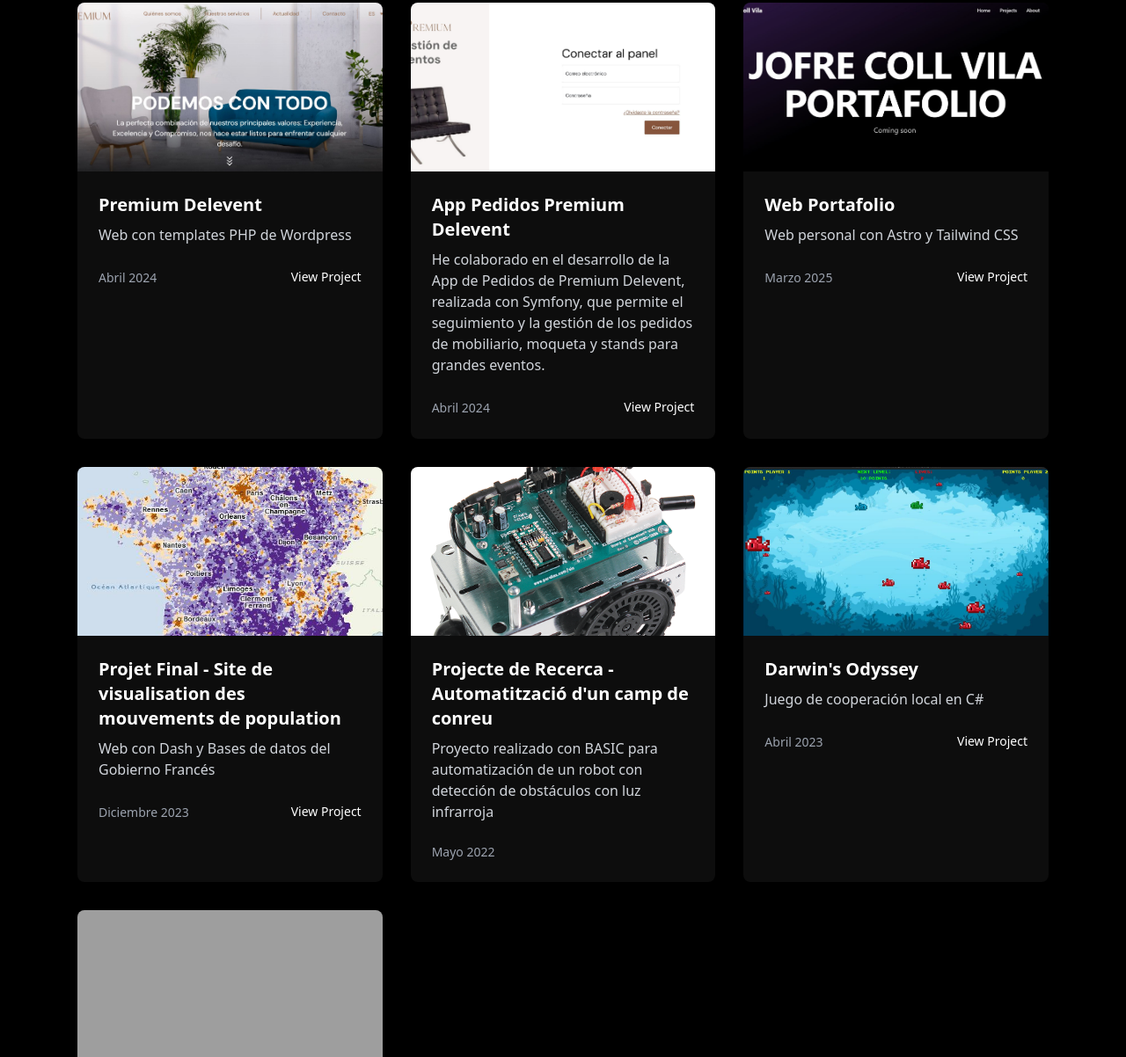
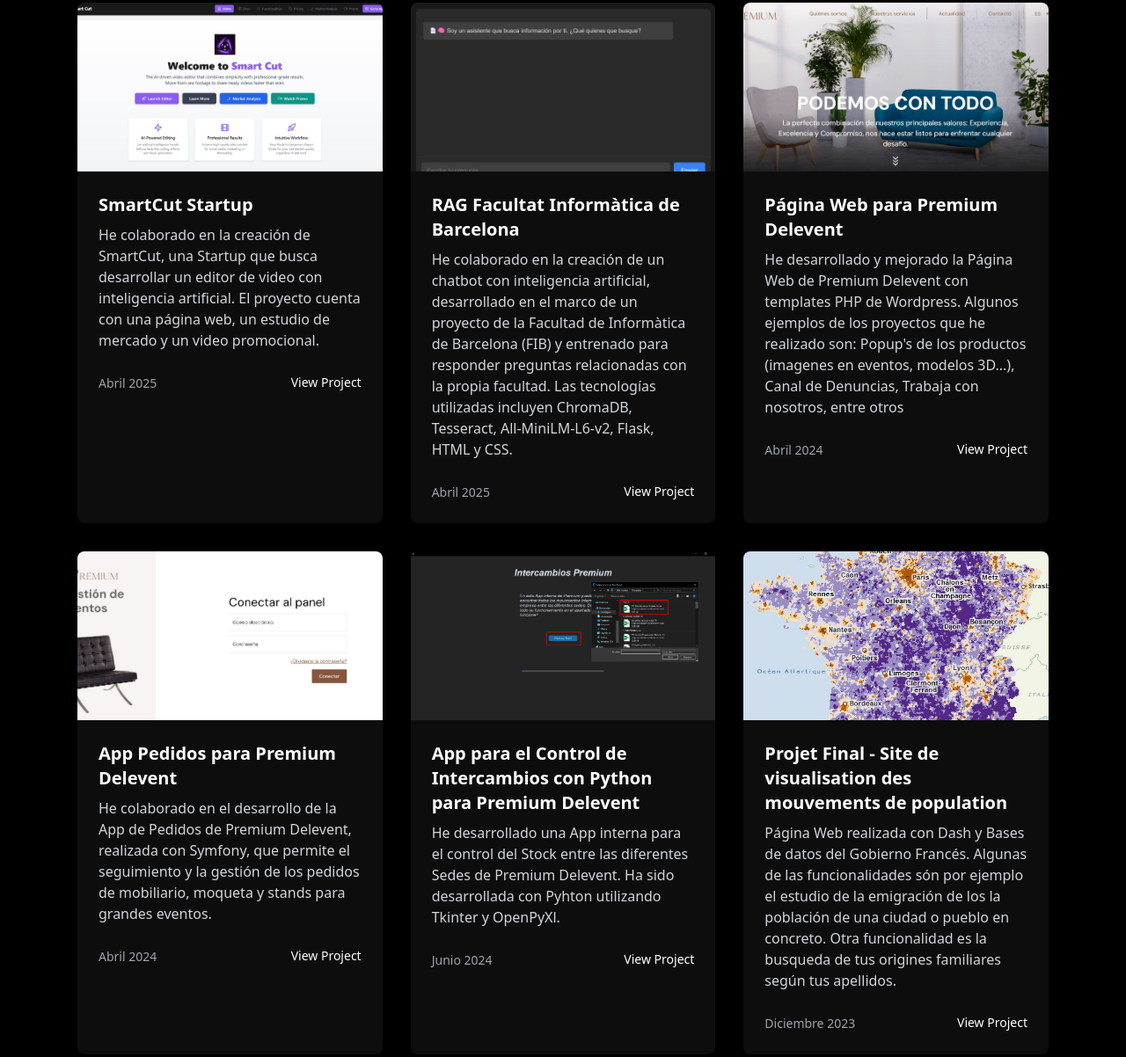
Before and after one commit to Jofrix98/Portafolio, an Astro site: page / in a window 1280 px wide. Shown: the part 1791-2993 px from the top of the page at 88% size. Built offline with nearby package versions, Linux system fonts and the light colour scheme; Astro itself is replaced by a stand-in of ours; grey boxes are pictures that could not be loaded.

Commit message:
:bulb: UPDATE: Projects information

```diff
--- a/src/components/Projects.astro
+++ b/src/components/Projects.astro
@@ -11,50 +11,64 @@
 
 const projects: Project[] = [
   {
-    title: 'Premium Delevent',
-    description: 'Web con templates PHP de Wordpress',
+    title: 'SmartCut Startup',
+    description: 'He colaborado en la creación de SmartCut, una Startup que busca desarrollar un editor de video con inteligencia artificial. El proyecto cuenta con una página web, un estudio de mercado y un video promocional.',
+    imageUrl: '/assets/SmartCut.JPG',
+    link: 'https://vpei-smartcut.pages.dev/',
+    date: 'Abril 2025'
+  },
+  {
+    title: 'RAG Facultat Informàtica de Barcelona',
+    description: 'He colaborado en la creación de un chatbot con inteligencia artificial, desarrollado en el marco de un proyecto de la Facultad de Informàtica de Barcelona (FIB) y entrenado para responder preguntas relacionadas con la propia facultad. Las tecnologías utilizadas incluyen ChromaDB, Tesseract, All-MiniLM-L6-v2, Flask, HTML y CSS.',
+    imageUrl: '/assets/RAG_FIB.png',
+    link: 'https://github.com/Jofrix98/Chatbot-RAG',
+    date: 'Abril 2025'
+  },
+  {
+    title: 'Página Web para Premium Delevent',
+    description: 'He desarrollado y mejorado la Página Web de Premium Delevent con templates PHP de Wordpress. Algunos ejemplos de los proyectos que he realizado son: Popup\'s de los productos (imagenes en eventos, modelos 3D...), Canal de Denuncias, Trabaja con nosotros, entre otros',
     imageUrl: '/assets/WebPremium.JPG',
     link: 'https://www.premiumdelevent.com/',
     date: 'Abril 2024'
   },
   {
-    title: 'App Pedidos Premium Delevent',
+    title: 'App Pedidos para Premium Delevent',
     description: 'He colaborado en el desarrollo de la App de Pedidos de Premium Delevent, realizada con Symfony, que permite el seguimiento y la gestión de los pedidos de mobiliario, moqueta y stands para grandes eventos.',
     imageUrl: '/assets/App_pedidos_premium.JPG',
     link: 'https://pedidos.premiumdelevent.com/login',
     date: 'Abril 2024'
   },
   {
-    title: 'Web Portafolio',
-    description: 'Web personal con Astro y Tailwind CSS',
-    imageUrl: '/assets/WebPortafolio.JPG',
-    link: 'https://jofrecollvila.netlify.app/',
-    date: 'Marzo 2025'
+    title: 'App para el Control de Intercambios con Python para Premium Delevent',
+    description: 'He desarrollado una App interna para el control del Stock entre las diferentes Sedes de Premium Delevent. Ha sido desarrollada con Pyhton utilizando Tkinter y OpenPyXl.',
+    imageUrl: '/assets/Intercambios.png',
+    link: '',
+    date: 'Junio 2024'
   },
   {
     title: 'Projet Final - Site de visualisation des mouvements de population',
-    description: 'Web con Dash y Bases de datos del Gobierno Francés',
+    description: 'Página Web realizada con Dash y Bases de datos del Gobierno Francés. Algunas de las funcionalidades són por ejemplo el estudio de la emigración de los la población de una ciudad o pueblo en concreto. Otra funcionalidad es la busqueda de tus origines familiares según tus apellidos.',
     imageUrl: '/assets/projet-final.jpg',
     link: 'https://github.com/emmanuelgkn/goco_project',
     date: 'Diciembre 2023'
   },
   {
     title: 'Projecte de Recerca - Automatització d\'un camp de conreu',
-    description: 'Proyecto realizado con BASIC para automatización de un robot con detección de obstáculos con luz infrarroja',
+    description: 'Proyecto realizado con BASIC para automatización de un robot con detección de obstáculos con luz infrarroja. El objetivo consiste en automatizar un tractor o cualquier otra máquina agraria para que pueda realizar patrones de movimiento adaptables a los campos de conreo segun el tamaño y forma del mismo.',
     imageUrl: '/assets/boe-bot.png',
     link: '#',
     date: ' Mayo 2022'
   },
   {
     title: 'Darwin\'s Odyssey',
-    description: 'Juego de cooperación local en C#',
+    description: 'Juego de cooperación local en C# utilizando. Este videojuego trata de representar la evolución de la raza humana al largo de la história resolviendo enigmas o superando misiones.',
     imageUrl: '/assets/Darwins-Odissey.JPG',
     link: 'https://github.com/cezou/DarwinsOdyssey',
     date: 'Abril 2023'
   },
   {
     title: 'Fresh Fish',
-    description: 'Juego realizado de estrategia en C++',
+    description: 'Juego realizado de estrategia en C++. Fresh Fish es un juego de Friedemann Friese publicado por 2F-Spiele en 2014.',
     imageUrl: '/assets/fresh-fish.svg',
     link: 'https://github.com/Jofrix98/FreshFish',
     date: '2024'
```
Also changed, not shown: public/assets/Intercambios.png (added), public/assets/RAG_fib.png (added), public/assets/Smartcut.JPG (added).
